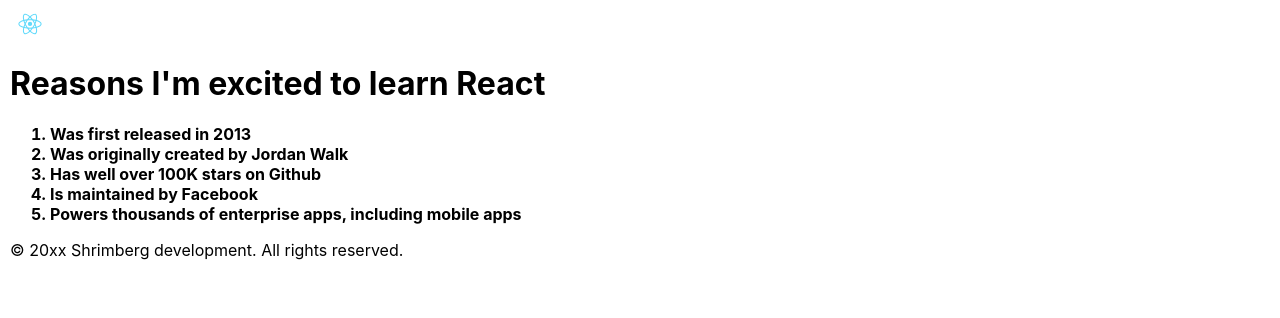
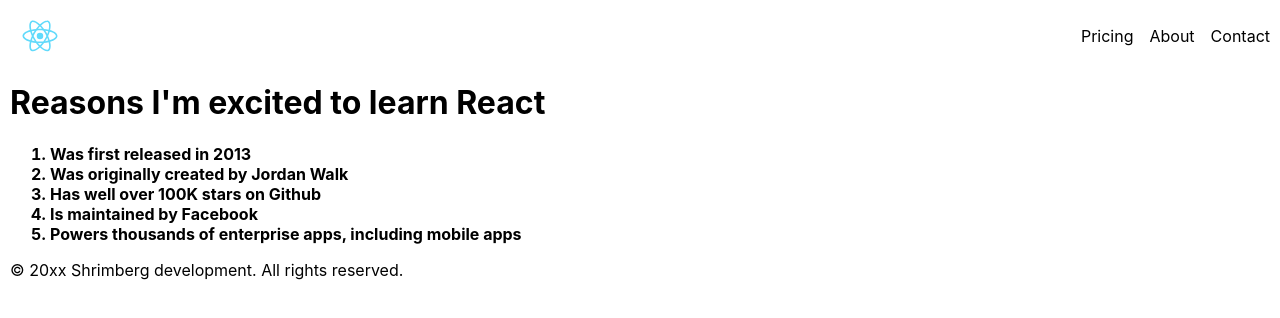
Before and after one commit to ramiinberg/react-static-page, a React (Create React App) app: page / in a window 1280 px wide. Shown: the top 318 px of the page. Built offline with nearby package versions, Linux system fonts and the light colour scheme.

Commit message:
styling header a little bit

```diff
--- a/src/App.css
+++ b/src/App.css
@@ -1,9 +1,34 @@
+*,
+*::before,
+*::after {
+  box-sizing: border-box;
+}
+
+img {
+  max-width: 100%;
+}
+
+.nav-logo {
+  width: 60px;
+}
+
 .App {
   padding: 0.625em;
 }
 
-.img {
-  width: 40px;
+.nav-header {
+  display: flex;
+  justify-content: space-between;
+  align-items: center;
+}
+
+.nav-links {
+  list-style: none;
+  display: flex;
+}
+
+* + .list-item {
+  padding-left: 1em;
 }
 
 .bold-text {
--- a/src/App.js
+++ b/src/App.js
@@ -3,8 +3,13 @@
 
 const Header = () => (
   <header>
-    <nav>
-      <img src={logo} alt='React JS logo' className='img' />
+    <nav className='nav-header'>
+      <img src={logo} alt='React JS logo' className='nav-logo' />
+      <ul className='nav-links'>
+        <li className='list-item'>Pricing</li>
+        <li className='list-item'>About</li>
+        <li className='list-item'>Contact</li>
+      </ul>
     </nav>
   </header>
 )
```
